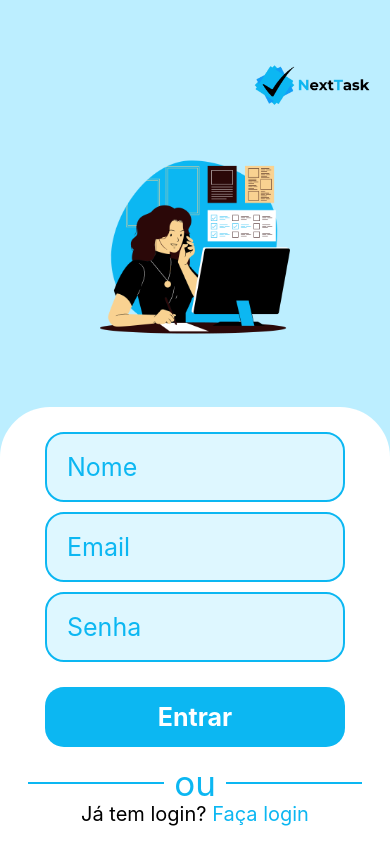
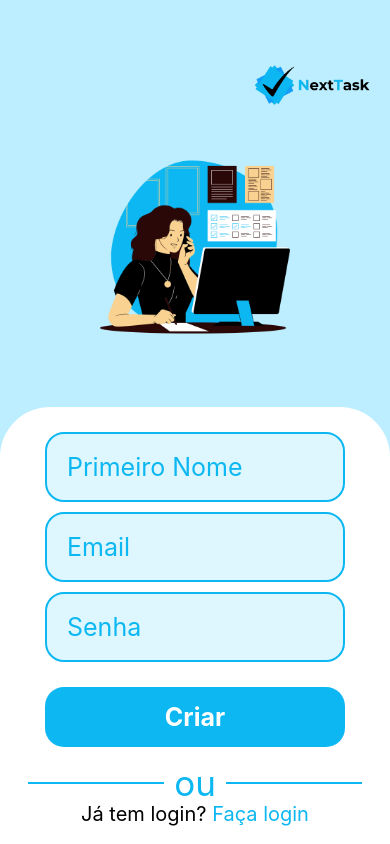
Before and after one commit to SophiaSantos17/NextTask-spa, a React Native app: screen /Signup in a window 390 px wide. Built offline with nearby package versions, Linux system fonts and the light colour scheme.

Commit message:
Feat: Signup funcionando

```diff
--- a/src/pages/SignupPage/index.js
+++ b/src/pages/SignupPage/index.js
@@ -11,19 +11,29 @@ import { useForm, Controller  } from 'react-hook-form';
 import { Image, StyleSheet, View, Text, TouchableOpacity , KeyboardAvoidingView, Platform, Keyboard} from 'react-native';
 import { zodResolver } from '@hookform/resolvers/zod';
 import { signupSchema } from '../../schemas/signupSchema';
-
+import { signup } from '../../services/user';
 
 //
 export default function Signup() {
   const [showBanner, setShowBanner] = useState(true);
+
   const navigate = useNavigation(); // cria uma variavel que recebe a função useNavigate que é usada para navejar entre telas
+
   const { control, handleSubmit, formState: {errors} } = useForm({resolver: zodResolver(signupSchema)});
   // zodResolver é onde esta sendo chamado os tratamento de erro
   // variaveis que vão inicializar o useForm para gerenciar o estado do formulário
 
-  function onSubmit(data){ // função que será chamada ao clicar no botão de enviar os dados
-    navigate.navigate("Home"); // redireciona para a tela Home após o cadastro
-    console.log(data);
+  async function onSubmit(data){ // função que será chamada ao clicar no botão de enviar os dados
+    try{
+
+      await signup(data);
+      navigate.navigate("Signin"); // redireciona para a tela Home após o cadastro
+      // return(<ErrorInput text="Faça o Login"/>)
+
+    }catch(error){
+      console.error(error)
+    }
+
   }
 
   useEffect(() => {
@@ -65,8 +75,9 @@ export default function Signup() {
           render={({ field: { onChange, value } }) => (
             <InputBlue
               style={styles.input}
-              placeholder="Nome"
+              placeholder="Primeiro Nome"
               onChangeText={(text) => onChange(text)}
+              type="text"
             />
         )}/>
         {errors.name && <ErrorInput text={errors.name.message}/>}
@@ -79,6 +90,7 @@ export default function Signup() {
               style={styles.input}
               placeholder="Email"
               onChangeText={(text) => onChange(text)}
+              type="email"
             />
         )}/>
         {errors.email && <ErrorInput text={errors.email.message}/>}
@@ -91,11 +103,12 @@ export default function Signup() {
               style={styles.input}
               placeholder="Senha"
               onChangeText={(text) => onChange(text)}
+              type="password"
             />
         )}/>
         {errors.password && <ErrorInput text={errors.password.message}/>}
 
-      <Button title="Entrar" onPress={handleSubmit(onSubmit)} />
+      <Button title="Criar" onPress={handleSubmit(onSubmit)} />
 
         <View style={styles.boxDivision}>
           <View style={styles.line}/>
```
